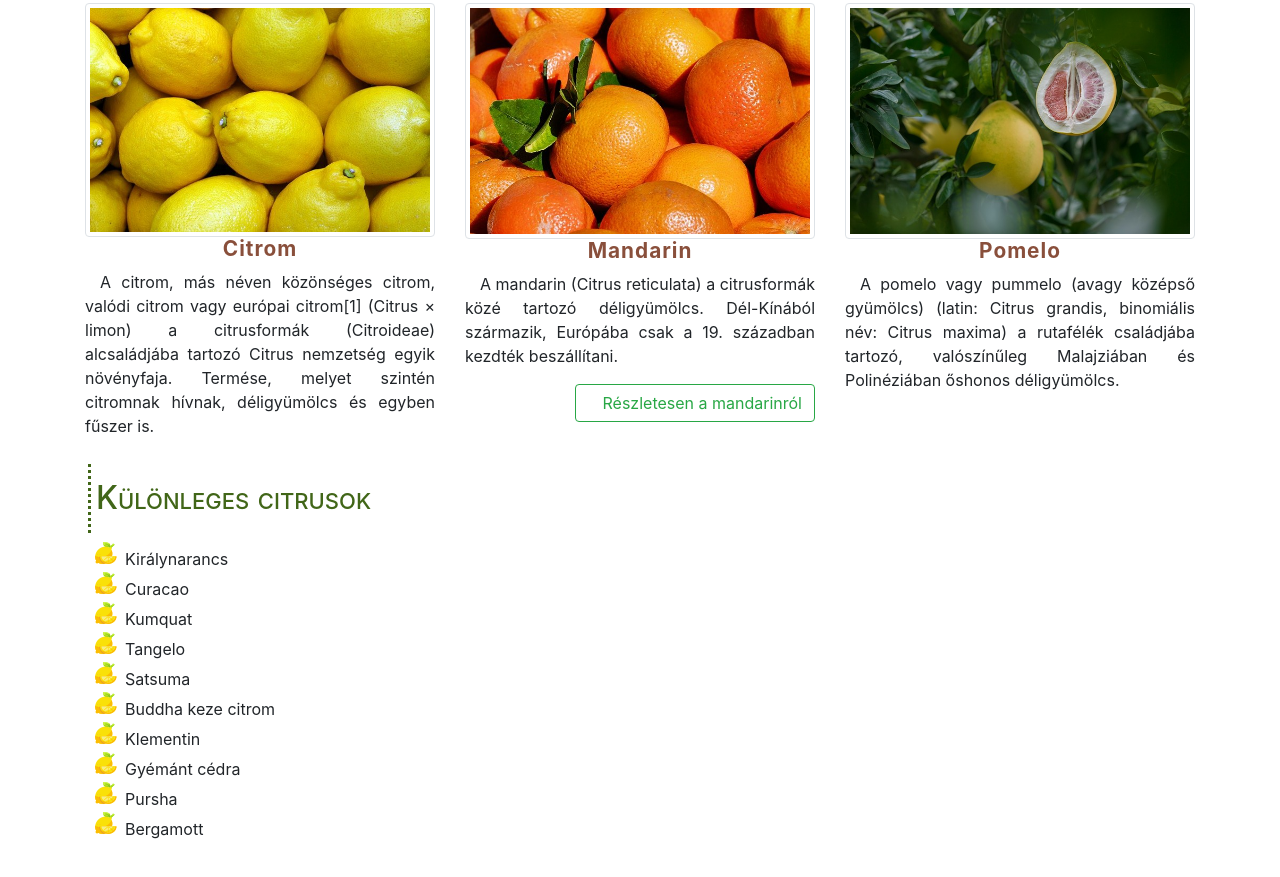
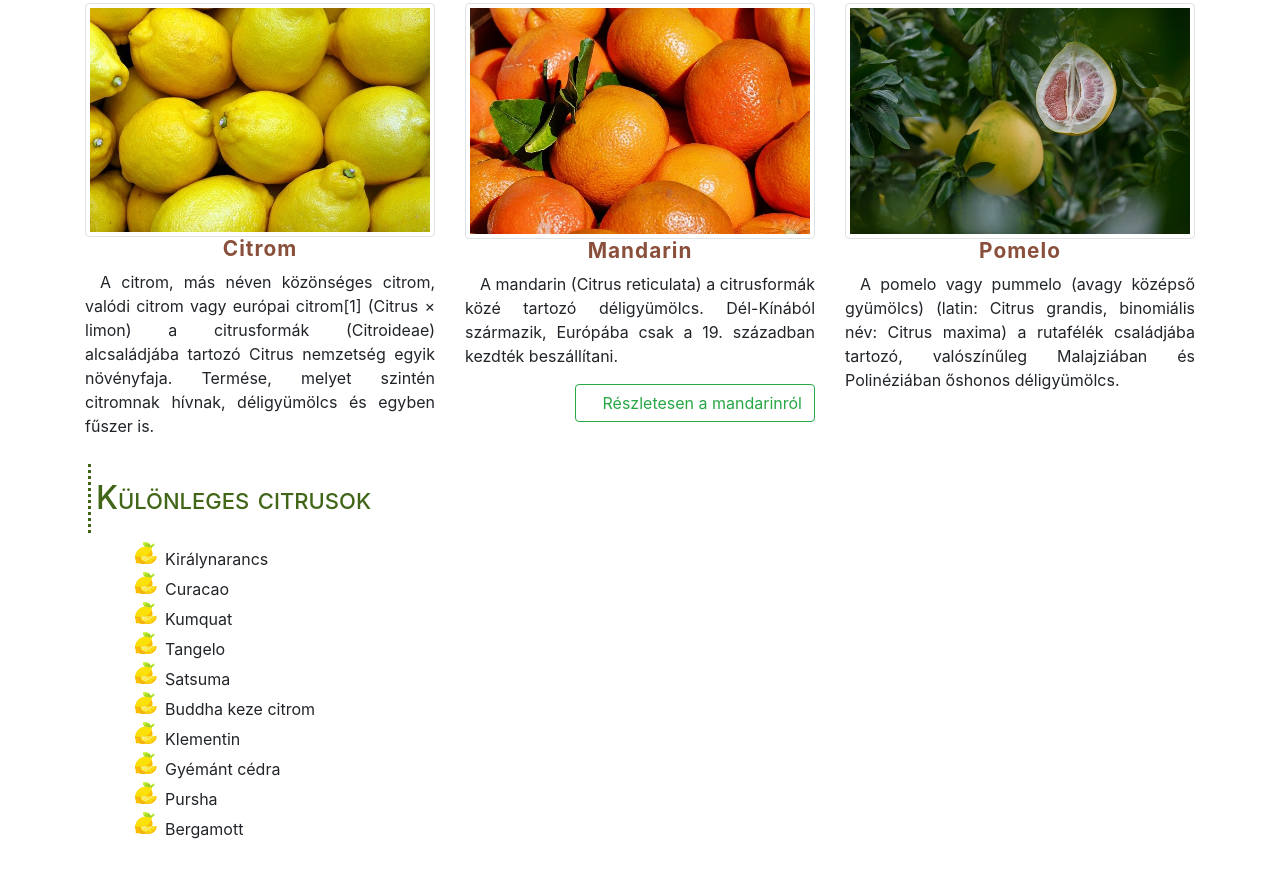
Before and after one commit to KeriBence/Gyakorlo_feladat, a plain HTML site: page index.html in a window 1280 px wide. Shown: the part 1182-2059 px from the top of the page. Drawn offline with Linux system fonts and the light colour scheme.

Commit message:
16.feladat

```diff
--- a/css/style.css
+++ b/css/style.css
@@ -57,3 +57,11 @@ p{
     text-align: justify;
     text-indent: 15px;
 }
+
+ul{
+    float: left;
+}
+
+li{
+    margin-left: 40px;
+}
```
